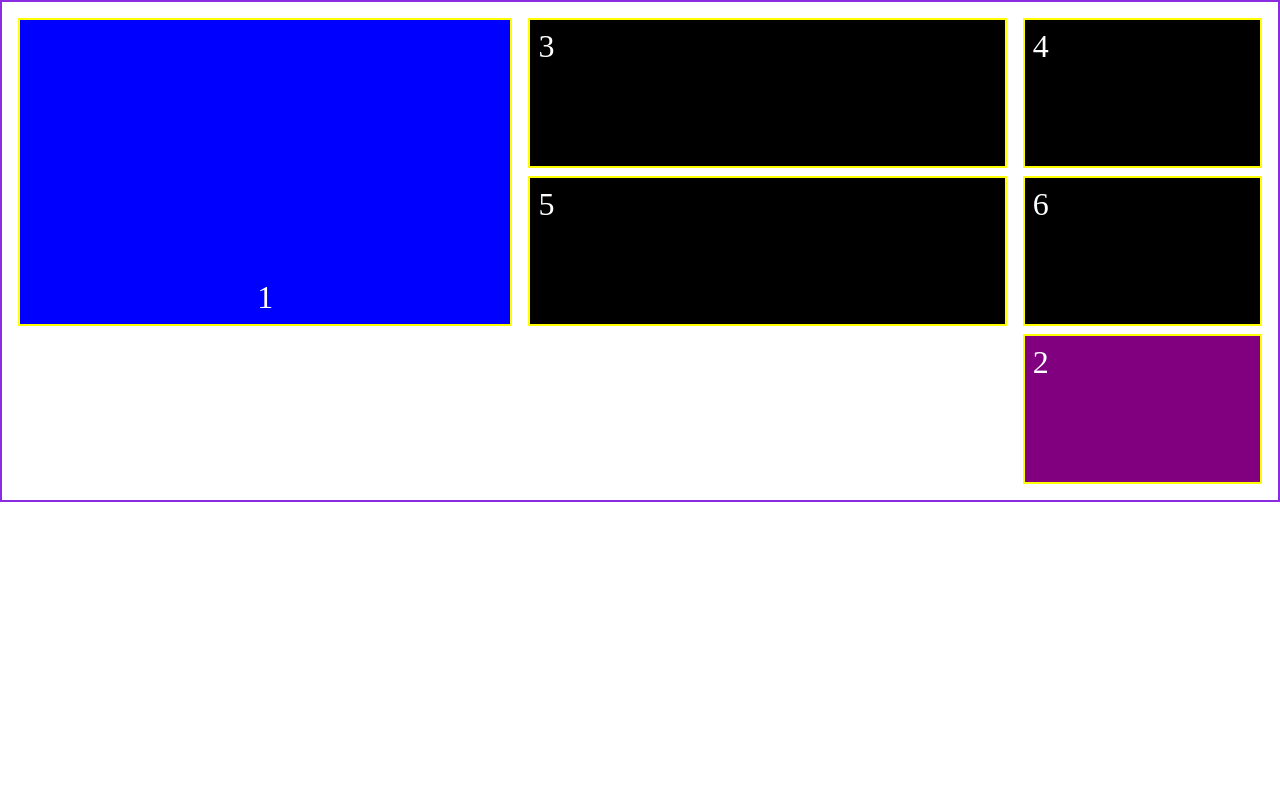
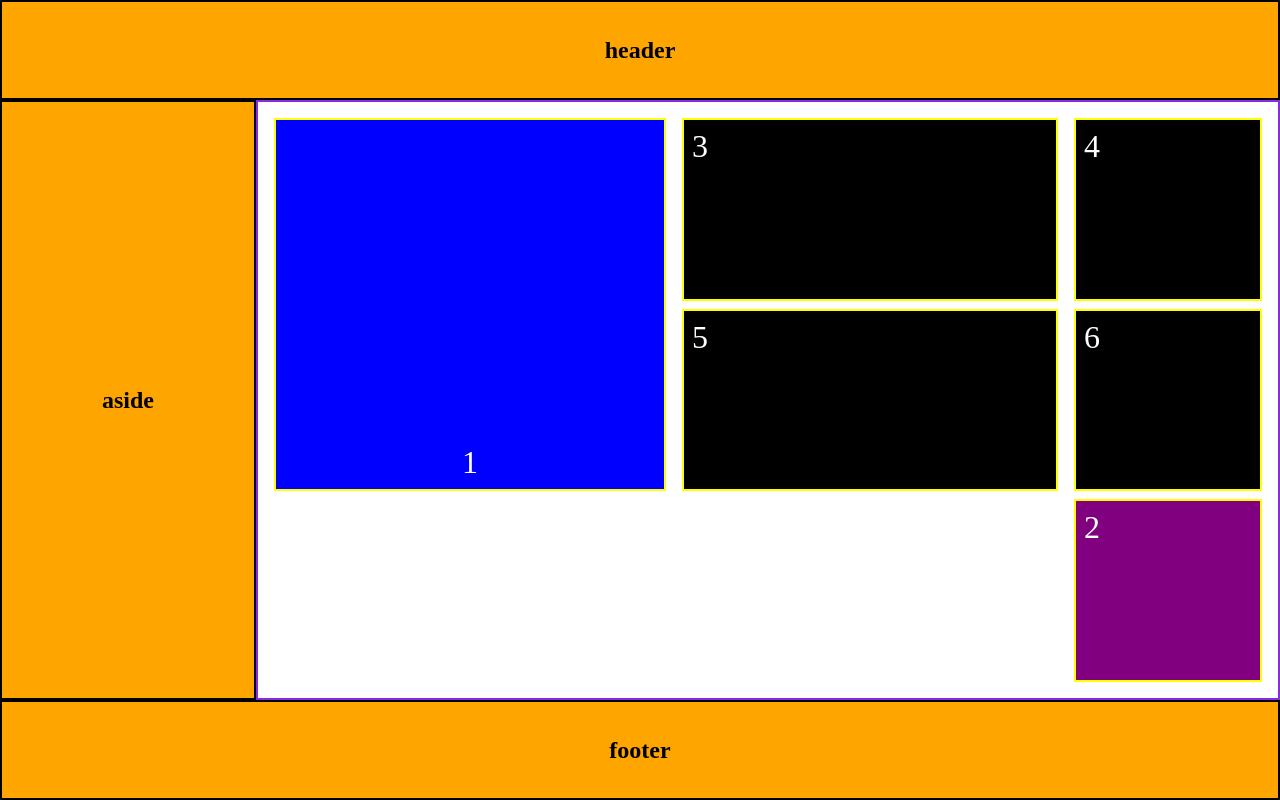
Before and after one commit to sinaderik/Css-practice, a plain HTML site: page Grid/index.html in a window 1280 px wide. Drawn offline with Linux system fonts and the light colour scheme.

Commit message:
feat: grid mini project is done

```diff
--- a/Grid/index.html
+++ b/Grid/index.html
@@ -6,7 +6,8 @@
     <title>Css Grid</title>
 </head>
 <body>
-    <main class="container">
+    <header class="header element"><h2>header</h2></header>
+    <main class="main container">
         <div class="box">1</div>
         <div class="box">2</div>
         <div class="box">3</div>
@@ -14,5 +15,7 @@
         <div class="box">5</div>
         <div class="box">6</div>
     </main>
+    <aside class="sidebar element"><h2>aside</h2></aside>
+    <footer class="footer element"><h2>footer</h2></footer>
 </body>
 </html>
--- a/Grid/style.css
+++ b/Grid/style.css
@@ -6,8 +6,34 @@
 
 body {
     min-height: 100vh;
+    display: grid;
+    grid-template-columns: repeat(5, 1fr);
+    grid-template-rows: 100px auto 100px;
+    grid-template-areas:
+    "header header header header header"
+    "sidebar main main main main"
+    "footer footer footer footer footer"
+    ;
 }
+.element{
+    background-color: orange;
+    display: grid;
+    place-content: center;
+    border: 2px solid black;
+}
+.header{
+    grid-area: header;
+}
+.main{
+    grid-area: main;
+}
+.sidebar{
+    grid-area: sidebar;
+}
+.footer{
 
+    grid-area: footer;
+}
 .container {
     padding: 1rem;
     display: grid;
@@ -27,7 +53,8 @@ body {
     padding: 0.5rem;
     border: 2px solid yellow
 }
-.box:first-child{
+
+.box:first-child {
     background-color: blue;
     /* grid-column-start: 1;
     grid-column-end: 3;
@@ -40,7 +67,8 @@ body {
     justify-content: center; */
     place-items: end center;
 }
-.box:nth-child(2){
+
+.box:nth-child(2) {
     background-color: purple;
     grid-column: 4/5;
     grid-row: 3/4;
```
